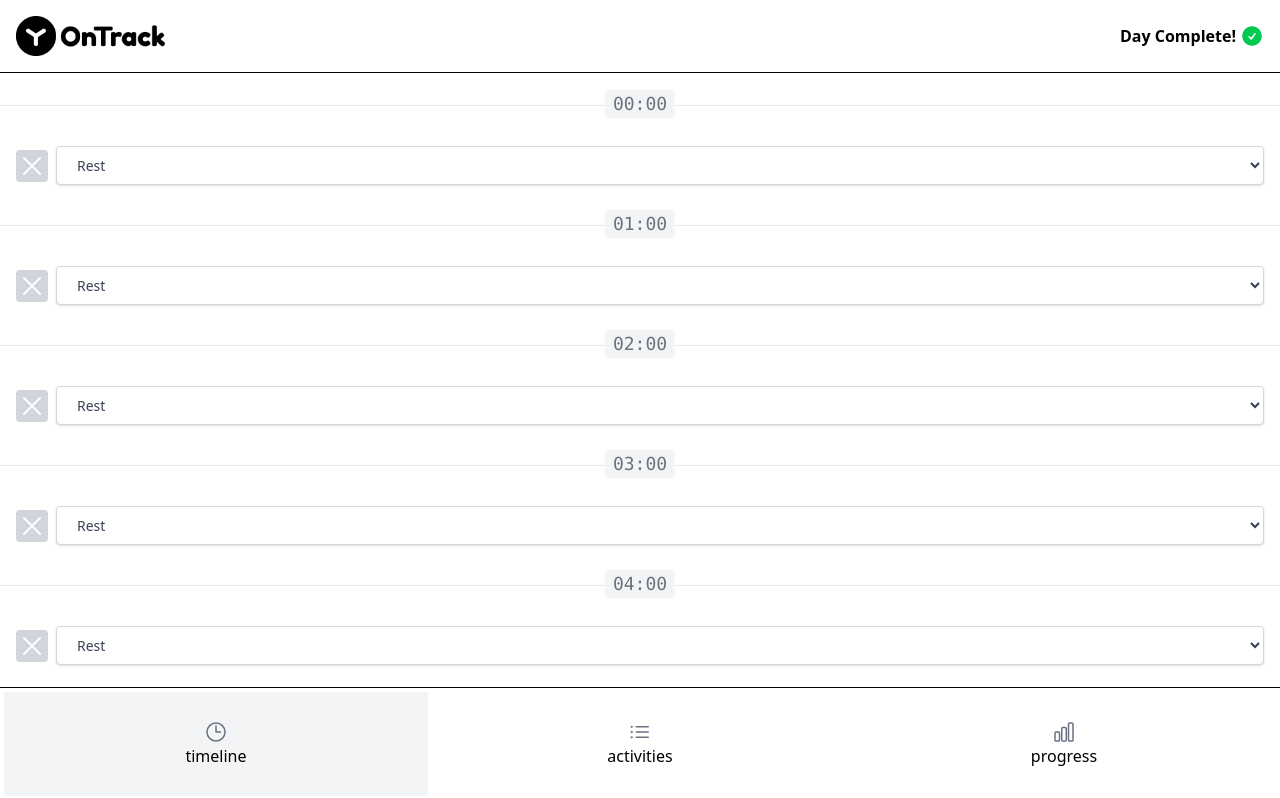
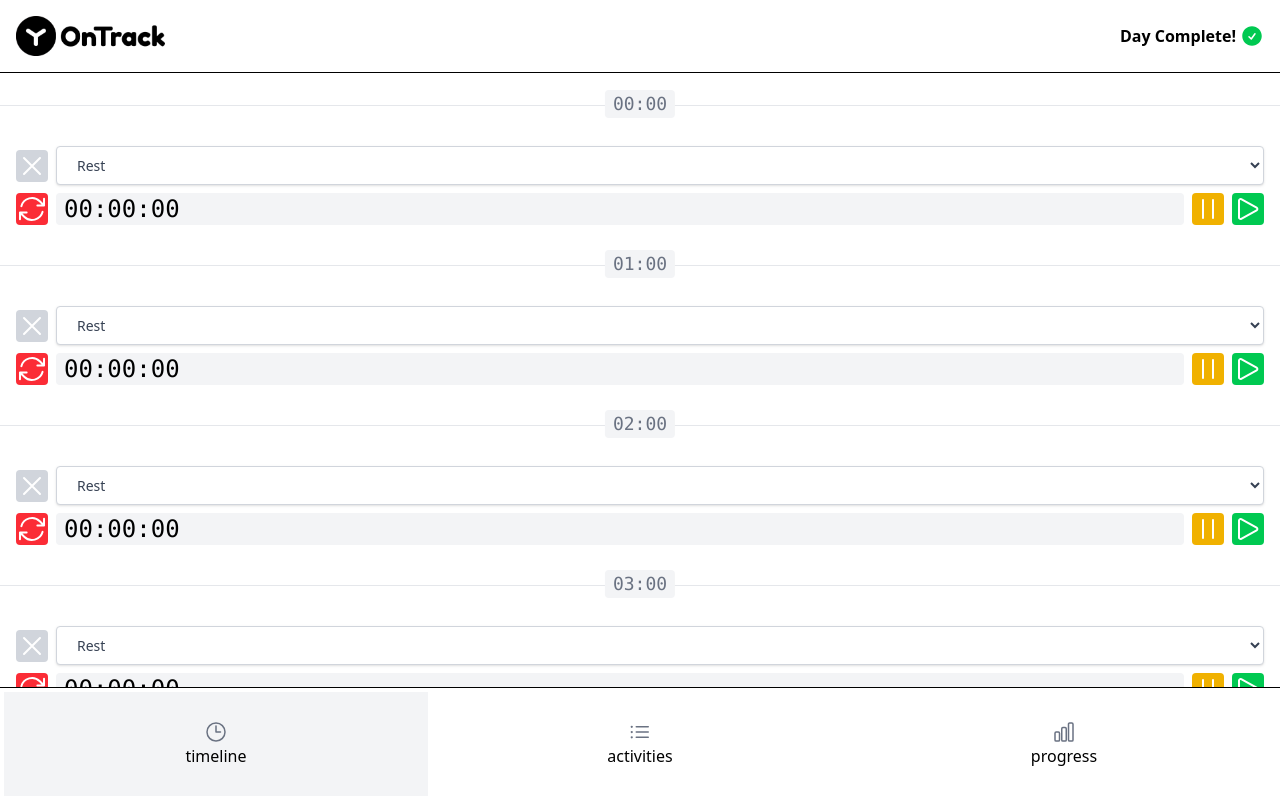
Before and after one commit to asylbekuly/ToDoList-App-Vue3, a Vue app: page / in a window 1280 px wide. Shown: the top 798 px of the page. Built offline with nearby package versions, Linux system fonts and the light colour scheme.

Commit message:
Refactor activity handling and validation, enhance button types, and add TimelineStopWatch component

```diff
--- a/src/App.vue
+++ b/src/App.vue
@@ -29,7 +29,7 @@ function deleteActivity(activity) {
 }
 
 function setTimelineItemActivity({ timelineItem, activity }) {
-  timelineItem.activityId = activity?.id || null
+  timelineItem.activityId = activity.id
 }
 function setActivitySecondsToComplete(activity, secondsToComplete) {
   activity.secondsToComplete = secondsToComplete
--- a/src/components/BaseButton.vue
+++ b/src/components/BaseButton.vue
@@ -1,11 +1,13 @@
 <script>
-import { BUTTON_TYPE_DANGER, BUTTON_TYPE_NEUTRAL, BUTTON_TYPE_PRIMARY } from '@/constants'
+import { BUTTON_TYPE_DANGER, BUTTON_TYPE_NEUTRAL, BUTTON_TYPE_PRIMARY, BUTTON_TYPE_SUCCESS, BUTTON_TYPE_WARNING } from '@/constants'
 import { isButtonTypeValid } from '@/validators'
 
 const typeclasses = {
   [BUTTON_TYPE_NEUTRAL]: 'bg-gray-300 enabled:hover:bg-gray-200 text-white',
   [BUTTON_TYPE_DANGER]: 'bg-red-500 enabled:hover:bg-red-400 text-white',
   [BUTTON_TYPE_PRIMARY]: 'bg-purple-500 enabled:hover:bg-purple-400 text-white',
+  [BUTTON_TYPE_SUCCESS]: 'bg-green-500 enabled:hover:bg-green-400 text-white',
+  [BUTTON_TYPE_WARNING]: 'bg-yellow-500 enabled:hover:bg-yellow-400 text-white',
 }
 
 </script>
--- a/src/components/TimelineItem.vue
+++ b/src/components/TimelineItem.vue
@@ -1,13 +1,14 @@
 <script setup>
-import BaseSelect from './BaseSelect.vue'
+import BaseSelect from '@/components/BaseSelect.vue'
 import {
   isTimelineItemValid,
   isActivityValid,
   validateActivitySelectOptions,
   isActivitiesValid,
-  isNull,
 } from '@/validators'
 import TimelineHour from './TimelineHour.vue'
+import { NULLABLE_ACTIVITY } from '@/constants'
+import TimelineStopWatch from './TimelineStopWatch.vue'
 
 const props = defineProps({
   timelineItem: {
@@ -27,16 +28,18 @@ const props = defineProps({
   },
 })
 const emit = defineEmits({
-  selectActivity(activity) {
-    return isNull(activity) || isActivityValid(activity)
-  },
+  selectActivity: isActivityValid
 })
+function findActivityById(id) {
+  return props.activities.find((activity) => activity.id === id) || NULLABLE_ACTIVITY
+}
 function selectActivity(id) {
   emit(
     'selectActivity',
-    id ? props.activities.find((activity) => activity.id === id) : null
+    id ? findActivityById(id) : NULLABLE_ACTIVITY,
   )
 }
+
 </script>
 
 <template>
@@ -48,5 +51,6 @@ function selectActivity(id) {
       placeholder="Rest"
       @select="selectActivity"
     />
+    <TimelineStopWatch :seconds="timelineItem.activitySeconds"></TimelineStopWatch>
   </li>
 </template>
--- /dev/null
+++ b/src/components/TimelineStopWatch.vue
@@ -0,0 +1,33 @@
+
+<script setup>
+import BaseButton from '@/components/BaseButton.vue'
+import { ArrowPathIcon, PauseIcon, PlayIcon } from '@heroicons/vue/24/outline'
+import { BUTTON_TYPE_DANGER, BUTTON_TYPE_SUCCESS, BUTTON_TYPE_WARNING} from '@/constants'
+import { isNumber } from '@/validators'
+import { formatSeconds } from '@/functions'
+
+defineProps({
+    seconds:{
+        type: Number,
+        required: true,
+        validator: isNumber,
+    },
+})
+
+</script>
+<template>
+  <div class="flex w-full items-center gap-2">
+    <BaseButton :type="BUTTON_TYPE_DANGER">
+      <ArrowPathIcon class="h-8 cursor-pointer" />
+    </BaseButton>
+    <div class="flex flex-grow items-center rounded bg-gray-100 px-2 font-mono text-2xl">
+      {{formatSeconds(seconds)}}
+    </div>
+    <BaseButton :type="BUTTON_TYPE_WARNING">
+      <PauseIcon class="h-8 cursor-pointer" />
+    </BaseButton>
+    <BaseButton :type="BUTTON_TYPE_SUCCESS">
+      <PlayIcon class="h-8 cursor-pointer" />
+    </BaseButton>
+  </div>
+</template>
--- a/src/constants.js
+++ b/src/constants.js
@@ -1,36 +1,33 @@
 import { ClockIcon, ListBulletIcon, ChartBarIcon } from '@heroicons/vue/24/outline'
+import { generatePeriodSelectOptions } from './functions'
 export const PAGE_TIMELINE = 'timeline';
 export const PAGE_ACTIVITIES = 'activities';
 export const PAGE_PROGRESS = 'progress';
 export const HOURS_IN_DAY = 24;
 export const SECONDS_IN_HOUR  = 3600;
+export const SECONDS_IN_MINUTE = 60;
+export const MILLISECONDS_IN_SECOND = 1000;
+export const MINUTES_IN_HOUR = 60;
 export const MIDNIGHT_HOUR = 0;
+export const NULLABLE_ACTIVITY = { id: null, name: '', secondsToComplete: 0 }
 export const nav_items = {
     [PAGE_TIMELINE]: ClockIcon,
     [PAGE_ACTIVITIES]: ListBulletIcon,
     [PAGE_PROGRESS]: ChartBarIcon,
   }
 
-export const PERIOD_SELECT_OPTIONS = [
-  {
-    value: 1 * SECONDS_IN_HOUR,
-    label: '01:00',
-  },
-  {
-    value: 2 * SECONDS_IN_HOUR,
-    label: '02:00',
-  },
-  {
-    value: 3 * SECONDS_IN_HOUR,
-    label: '03:00',
-  },
-]
+const PERIODS_IN_MINUTES = [15,30,45,60,90,120,150,180,210,240,270,300,330,360,390,420,450,480]
+export const PERIOD_SELECT_OPTIONS = generatePeriodSelectOptions(PERIODS_IN_MINUTES)
 
 export const BUTTON_TYPE_DANGER = 'danger'
 export const BUTTON_TYPE_NEUTRAL = 'neutral'
 export const BUTTON_TYPE_PRIMARY = 'primary'
+export const BUTTON_TYPE_SUCCESS = 'success'
+export const BUTTON_TYPE_WARNING = 'warning'
 export const BUTTON_TYPES = [
   BUTTON_TYPE_DANGER,
   BUTTON_TYPE_NEUTRAL,
   BUTTON_TYPE_PRIMARY,
+  BUTTON_TYPE_SUCCESS,
+  BUTTON_TYPE_WARNING,
 ]
--- a/src/functions.js
+++ b/src/functions.js
@@ -1,4 +1,4 @@
-import { HOURS_IN_DAY, MIDNIGHT_HOUR, SECONDS_IN_HOUR } from './constants.js'
+import { HOURS_IN_DAY, MIDNIGHT_HOUR, SECONDS_IN_HOUR, SECONDS_IN_MINUTE, MINUTES_IN_HOUR, MILLISECONDS_IN_SECOND } from './constants.js'
 import { isNull } from './validators'
 
 export function genetateActivities() {
@@ -7,6 +7,17 @@ export function genetateActivities() {
     name,
     secondsToComplete: hours * SECONDS_IN_HOUR,
   }))
+}
+export function generatePeriodSelectOptions(periodsInMinutes) {
+  return periodsInMinutes.map(periodInMinutes => ({
+    value: periodInMinutes * SECONDS_IN_MINUTE,
+    label: generatePeriodSelectOptionsLabel(periodInMinutes),
+  }))
+}
+function generatePeriodSelectOptionsLabel(periodInMinutes) {
+  const hours = Math.floor(periodInMinutes / MINUTES_IN_HOUR)
+  const minutes = periodInMinutes % MINUTES_IN_HOUR
+  return `${hours}:${minutes.toString().padStart(2, '0')}`
 }
 export function normalizeSelectValue(value){
   return isNaN(value) || isNull(value) ? value : +value
@@ -17,6 +28,7 @@ export function generateTimelineItems() {
     timelineItems.push(
       { hour,
         activityId: null,
+        activitySeconds: 0,
        }
     )
   }
@@ -25,6 +37,12 @@ export function generateTimelineItems() {
 export function id() {
   return Date.now().toString(36) + Math.random().toString(36).substring(2)
 }
+export function formatSeconds(seconds){
+    const date = new Date()
+    date.setTime(Math.abs(seconds) * MILLISECONDS_IN_SECOND)
+    const utc =  date.toUTCString()
+    return utc.substring(utc.indexOf(':') - 2, utc.indexOf(':') + 6)
+}
 export function genereateActivitySelectOptions(activities) {
   return activities.map(activity => ({ label: activity.name, value: activity.id }))
 }
--- a/src/pages/TheTimeline.vue
+++ b/src/pages/TheTimeline.vue
@@ -6,7 +6,6 @@ import {
   isActivitiesValid,
   isTimelineItemValid,
   isActivityValid,
-  isNull,
 } from '../validators'
 defineProps({
   timelineItems: {
@@ -29,7 +28,7 @@ const emit = defineEmits({
   setTimelineItemActivity({ timelineItem, activity }) {
     return [
       isTimelineItemValid(timelineItem),
-      activity === null || isActivityValid(activity),
+      isActivityValid(activity),
     ].every(Boolean)
   },
 })
--- a/src/validators.js
+++ b/src/validators.js
@@ -29,15 +29,16 @@ export function isSelectValueValid(value){
 export function isNumberOrNull(value){
   return isNumber(value) || isNull(value);
 }
-export function isActivityValid(activity) {
-  if (!activity || typeof activity !== 'object') return false;
+export function isActivityValid({ id, name, secondsToComplete }) {
+  if (isNull(id)) {
+    return true
+  }
 
-  const { id, name, secondsToComplete } = activity;
-  return (
-    isNotEmptyString(id) &&
-    isNotEmptyString(name) &&
-    isNumber(secondsToComplete)
-  );
+  return [
+    isNotEmptyString(id),
+    isNotEmptyString(name),
+    isNumber(secondsToComplete),
+  ].every(Boolean)
 }
 
 export function isUndefined(value){
```
